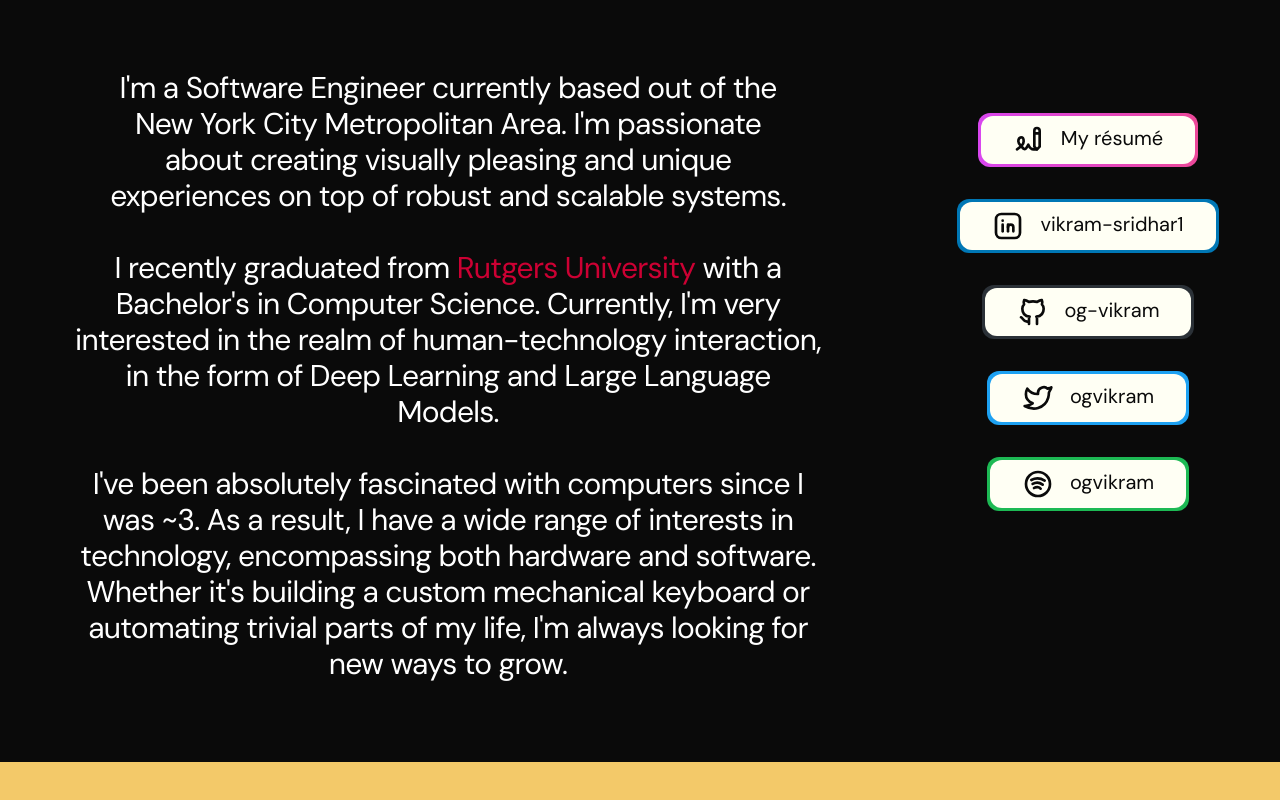
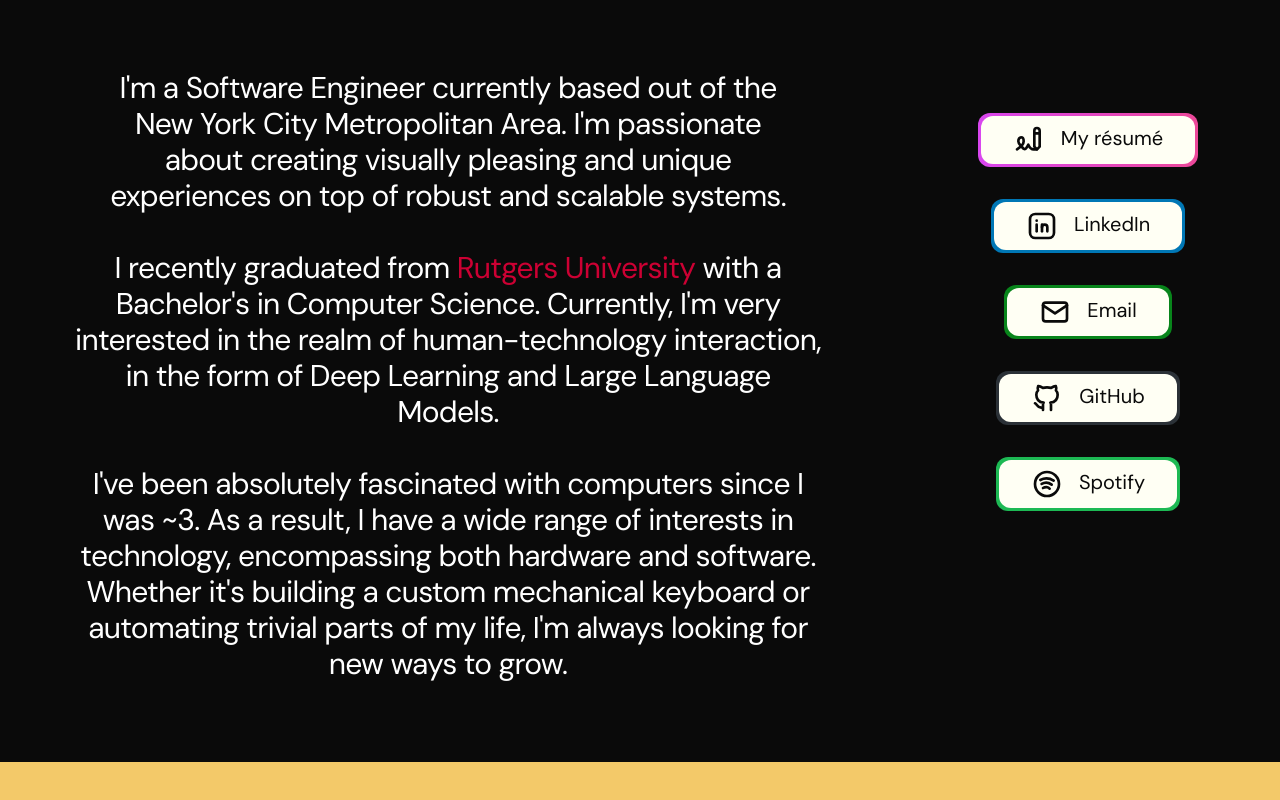
Before and after one commit to og-vikram/markiv.me, a Next.js app: page / in a window 1280 px wide. Shown: the part 938-1738 px from the top of the page. Built offline with nearby package versions, Linux system fonts and the light colour scheme; a web font is replaced by a local one.

Commit message:
slight changes to about

```diff
--- a/components/ui/floating-navbar.tsx
+++ b/components/ui/floating-navbar.tsx
@@ -71,7 +71,7 @@
           ease: "easeInOut",
         }}
         className={cn(
-          "flex max-w-fit  fixed top-10 inset-x-0 mx-auto border border-transparent dark:border-white/[0.2] rounded-2xl dark:bg-dark-mode-primary bg-light-mode-primary shadow-[0px_2px_3px_-1px_rgba(0,0,0,0.1),0px_1px_0px_0px_rgba(25,28,33,0.02),0px_0px_0px_1px_rgba(25,28,33,0.08)] z-[5000] py-2  items-center justify-center space-x-8 px-4",
+          "flex max-w-fit  fixed top-10 inset-x-0 mx-auto border border-transparent dark:border-white/[0.2] rounded-2xl dark:bg-dark-mode-secondary bg-light-mode-primary shadow-[0px_2px_3px_-1px_rgba(0,0,0,0.1),0px_1px_0px_0px_rgba(25,28,33,0.02),0px_0px_0px_1px_rgba(25,28,33,0.08)] z-[5000] py-2  items-center justify-center space-x-8 px-4",
           className
         )}
       >
--- a/components/ui/typewriter-effect.tsx
+++ b/components/ui/typewriter-effect.tsx
@@ -38,8 +38,8 @@
           width: "fit-content",
         },
         {
-          duration: 0.3,
-          delay: stagger(0.1),
+          duration: 0.05,
+          delay: stagger(0.05),
           ease: "easeInOut",
         }
       );
--- a/pages/About.tsx
+++ b/pages/About.tsx
@@ -3,10 +3,12 @@
 import { TypewriterEffect } from "@/components/ui/typewriter-effect";
 import {
   IconBrandGithub,
+  IconBrandGmail,
   IconBrandLinkedin,
   IconBrandSpotify,
   IconBrandTwitter,
   IconBrandX,
+  IconMail,
   IconWritingSign,
 } from "@tabler/icons-react";
 import React from "react";
@@ -60,22 +62,21 @@
         </GradientButton>
         <GradientButton gradientClassName="bg-[#0077B5]">
           <IconBrandLinkedin className="h-6 w-6 md:h-8 md:w-8 mr-4" />
-          vikram-sridhar1
+          LinkedIn
+        </GradientButton>
+        <GradientButton gradientClassName="bg-[#08851b]">
+          <IconMail className="h-6 w-6 md:h-8 md:w-8 mr-4" />
+          Email
         </GradientButton>
         <GradientButton gradientClassName="bg-[#2b3137]">
           <IconBrandGithub className="h-6 w-6 md:h-8 md:w-8 mr-4" />
-          og-vikram
-        </GradientButton>
-        <GradientButton gradientClassName="bg-[#1DA1F2]">
-          <IconBrandTwitter className="h-6 w-6 md:h-8 md:w-8 mr-4" />
-          ogvikram
+          GitHub
         </GradientButton>
         <GradientButton gradientClassName="bg-[#1DB954]">
           <IconBrandSpotify className="h-6 w-6 md:h-8 md:w-8 mr-4" />
-          ogvikram
+          Spotify
         </GradientButton>
       </div>
-      {/* <TypewriterEffect words={words} className="pt-10" /> */}
     </div>
   );
 };
--- a/tailwind.config.ts
+++ b/tailwind.config.ts
@@ -27,6 +27,7 @@
         // "light-mode-primary": "#FAF9F6",
         "light-mode-primary": "#FFFFF4",
         "dark-mode-primary": "#0A0A0A",
+        "dark-mode-secondary": "#0F0F11",
       },
       keyframes: {
         spotlight: {
```
